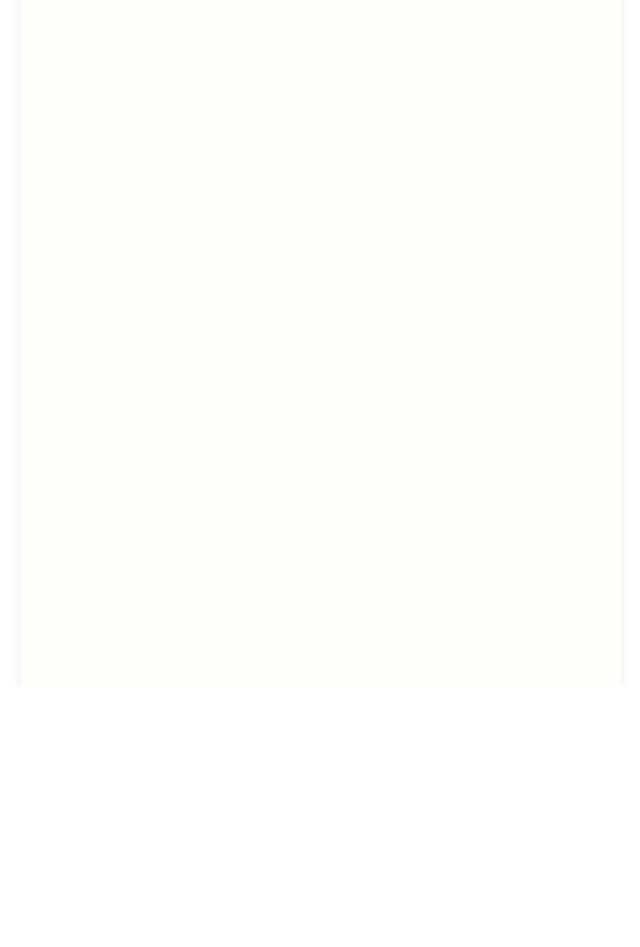
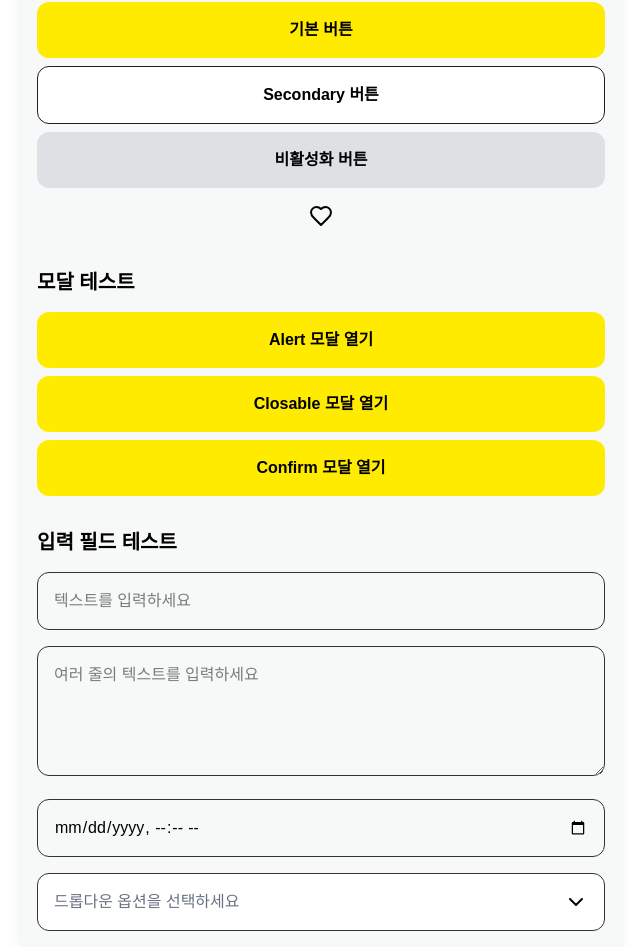
Before and after one commit to 2025-The-Pay-FinTech-Hackathon/Team03-FE, a Next.js app: page / in a window 1280 px wide. Shown: the part 114-1061 px from the top of the page, without its empty margins (319-959 px from the left). Before the commit the page ends 800 px from the top, so only its background shows below. Built offline with nearby package versions, Linux system fonts and the light colour scheme.

Commit message:
✨ Tailwind 설정 업데이트 및 새로운 홈 페이지 컴포넌트 추가

```diff
--- /dev/null
+++ b/src/app/(home)/page.tsx
@@ -0,0 +1,131 @@
+"use client";
+
+import { useState } from "react";
+import TextButton from "@/components/Button/TextButton";
+import VerticalActionButton from "@/components/Button/VerticalActionButton";
+import AlertModal from "@/components/Modal/AlertModal";
+import ClosableModal from "@/components/Modal/ClosableModal";
+import ConfirmModal from "@/components/Modal/ConfirmModal";
+import Dropdown from "@/components/Dropdown";
+import Input from "@/components/Input";
+import { Heart } from "lucide-react";
+
+export default function Home() {
+  const [isAlertOpen, setIsAlertOpen] = useState(false);
+  const [isClosableOpen, setIsClosableOpen] = useState(false);
+  const [isConfirmOpen, setIsConfirmOpen] = useState(false);
+  const [inputValue, setInputValue] = useState("");
+  const [textareaValue, setTextareaValue] = useState("");
+  const [dateValue, setDateValue] = useState("");
+  const [dropdownValue, setDropdownValue] = useState("");
+
+  const dropdownOptions = [
+    { label: "옵션 1", value: "1" },
+    { label: "옵션 2", value: "2" },
+    { label: "옵션 3", value: "3" },
+  ];
+
+  return (
+    <main className="p-4 flex flex-col gap-8">
+      <section className="space-y-4">
+        <h2 className="text-xl font-bold">버튼 테스트</h2>
+        <div className="space-y-2">
+          <TextButton onClick={() => console.log("기본 버튼 클릭")}>
+            기본 버튼
+          </TextButton>
+          <TextButton
+            onClick={() => console.log("Secondary 버튼 클릭")}
+            variant="secondary"
+          >
+            Secondary 버튼
+          </TextButton>
+          <TextButton
+            onClick={() => console.log("Disabled 버튼 클릭")}
+            disabled
+          >
+            비활성화 버튼
+          </TextButton>
+          <div className="flex justify-center">
+            <VerticalActionButton
+              onClick={() => console.log("아이콘 버튼 클릭")}
+            >
+              <Heart className="w-6 h-6" />
+            </VerticalActionButton>
+          </div>
+        </div>
+      </section>
+
+      <section className="space-y-4">
+        <h2 className="text-xl font-bold">모달 테스트</h2>
+        <div className="space-y-2">
+          <TextButton onClick={() => setIsAlertOpen(true)}>
+            Alert 모달 열기
+          </TextButton>
+          <TextButton onClick={() => setIsClosableOpen(true)}>
+            Closable 모달 열기
+          </TextButton>
+          <TextButton onClick={() => setIsConfirmOpen(true)}>
+            Confirm 모달 열기
+          </TextButton>
+        </div>
+      </section>
+
+      <section className="space-y-4">
+        <h2 className="text-xl font-bold">입력 필드 테스트</h2>
+        <div className="space-y-4">
+          <Input
+            type="text"
+            value={inputValue}
+            onChange={(e) => setInputValue(e.target.value)}
+            placeholder="텍스트를 입력하세요"
+          />
+          <Input
+            type="textarea"
+            value={textareaValue}
+            onChange={(e) => setTextareaValue(e.target.value)}
+            placeholder="여러 줄의 텍스트를 입력하세요"
+          />
+          <Input
+            type="datetime-local"
+            value={dateValue}
+            onChange={(e) => setDateValue(e.target.value)}
+          />
+          <Dropdown
+            options={dropdownOptions}
+            value={dropdownValue}
+            onChange={setDropdownValue}
+            placeholder="드롭다운 옵션을 선택하세요"
+          />
+        </div>
+      </section>
+
+      <AlertModal
+        isOpen={isAlertOpen}
+        onClose={() => setIsAlertOpen(false)}
+        onConfirm={() => console.log("Alert 확인")}
+      >
+        <p className="text-center">이것은 Alert 모달입니다.</p>
+      </AlertModal>
+
+      <ClosableModal
+        isOpen={isClosableOpen}
+        onClose={() => setIsClosableOpen(false)}
+      >
+        <div className="p-4">
+          <h3 className="text-lg font-bold mb-4">Closable 모달</h3>
+          <p>이것은 닫기 버튼이 있는 모달입니다.</p>
+        </div>
+      </ClosableModal>
+
+      <ConfirmModal
+        isOpen={isConfirmOpen}
+        onClose={() => setIsConfirmOpen(false)}
+        onConfirm={() => console.log("Confirm 확인")}
+        confirmText="확인"
+        cancelText="취소"
+      >
+        <p className="text-center">정말 이 작업을 수행하시겠습니까?</p>
+      </ConfirmModal>
+    </main>
+  );
+}
--- a/src/app/layout.tsx
+++ b/src/app/layout.tsx
@@ -15,7 +15,7 @@ export default function RootLayout({
   return (
     <html lang="ko">
       <body className="antialiased min-h-screen bg-white">
-        <div className="mx-auto max-w-[600px] min-h-screen bg-[#FFFEFA] shadow-lg">
+        <div className="mx-auto max-w-[600px] min-h-screen bg-[#f7f8f8] shadow-lg color-[#1E1E1E]">
           <DynamicHeader />
           {children}
         </div>
--- a/src/app/page.tsx
+++ /dev/null
@@ -1,3 +0,0 @@
-export default function Home() {
-  return <div className="p-4"></div>;
-}
--- a/src/components/Button/TextButton.tsx
+++ b/src/components/Button/TextButton.tsx
@@ -7,7 +7,7 @@ interface TextButtonProps {
   onClick: () => void;
   disabled?: boolean;
   width?: "full" | "fit";
-  variant?: "default" | "primary" | "secondary";
+  variant?: "primary" | "secondary";
 }
 
 const TextButton: React.FC<TextButtonProps> = ({
@@ -15,30 +15,22 @@ const TextButton: React.FC<TextButtonProps> = ({
   onClick,
   disabled = false,
   width = "full",
-  variant = "default",
+  variant = "primary",
 }) => {
   const getVariantStyles = () => {
     switch (variant) {
-      case "primary":
-        return {
-          bg: "bg-[#3B1D1D]",
-          text: "text-[#FFFEFA]",
-          hover: "hover:bg-[#3B1D1D]/90",
-          active: "active:bg-[#3B1D1D]/80",
-        };
       case "secondary":
         return {
-          bg: "bg-[#FAF6F6]",
-          text: "text-[#3B1D1D]",
-          border: "border border-[#3B1D1D]",
-          hover: "hover:bg-[#FAF6F6]/90",
-          active: "active:bg-[#FAF6F6]/80",
+          bg: "bg-[#FFFFFF]",
+          border: "border border-[#1E1E1E]",
+          hover: "hover:bg-[#DEE1E4]/20",
+          active: "active:bg-[#DEE1E4]/50",
         };
       default:
         return {
-          bg: "bg-[#FFEB3B]",
-          hover: "hover:bg-[#FFEB3B]/90",
-          active: "active:bg-[#FFEB3B]/80",
+          bg: "bg-[#FFEB00]",
+          hover: "hover:bg-[#FFEB00]/90",
+          active: "active:bg-[#FFEB00]/80",
         };
     }
   };
@@ -53,9 +45,8 @@ const TextButton: React.FC<TextButtonProps> = ({
         ${width === "full" ? "w-full" : "w-fit"}
         py-4
         px-8
-        rounded-lg
+        rounded-xl
         ${styles.bg}
-        ${styles.text || ""}
         ${styles.border || ""}
         font-semibold
         text-base
@@ -73,7 +64,7 @@ const TextButton: React.FC<TextButtonProps> = ({
           cursor-pointer
         `
         }
-        disabled:bg-gray-200
+        disabled:bg-[#DEE1E4]
         disabled:cursor-not-allowed
         disabled:transform-none
         disabled:shadow-none
--- a/src/components/Button/VerticalActionButton.tsx
+++ b/src/components/Button/VerticalActionButton.tsx
@@ -31,7 +31,7 @@ const VerticalActionButton: React.FC<VerticalActionButtonProps> = ({
           !disabled &&
           `
           hover:scale-102
-          hover:bg-[#FAF6F6]
+          hover:bg-[#333333]/10
           active:scale-98
           cursor-pointer
         `
--- a/src/components/Dropdown.tsx
+++ b/src/components/Dropdown.tsx
@@ -54,10 +54,10 @@ const Dropdown: React.FC<DropdownProps> = ({
         className={`
           w-full
           p-4
-          rounded-lg
+          rounded-xl
           ${isOpen ? "border-2" : "border"}
-          border-[#3B1D1D]
-          bg-[#FAF6F6]
+          border-[#333333]
+          bg-[#FFFFFF]
           text-base
           font-normal
           transition-all
@@ -75,7 +75,7 @@ const Dropdown: React.FC<DropdownProps> = ({
           {selectedOption ? selectedOption.label : placeholder}
         </span>
         <ChevronDown
-          className={`text-[#3B1D1D] transition-transform duration-200 ${
+          className={`transition-transform duration-200 ${
             isOpen ? "rotate-180" : ""
           }`}
         />
@@ -89,8 +89,8 @@ const Dropdown: React.FC<DropdownProps> = ({
           mt-1
           bg-white
           border
-          border-[#3B1D1D]
-          rounded-lg
+          border-[#1E1E1E]
+          rounded-xl
           shadow-lg
           overflow-hidden
           transition-all
@@ -109,9 +109,9 @@ const Dropdown: React.FC<DropdownProps> = ({
             onClick={() => handleSelect(opt.value)}
             className={`
               p-4
-              hover:bg-[#FAF6F6]
+              hover:bg-[#f7f8f8]
               cursor-pointer
-              ${opt.value === value ? "bg-[#FAF6F6] font-medium" : ""}
+              ${opt.value === value ? "bg-white font-medium" : ""}
             `}
           >
             {opt.label}
--- a/src/components/Header/BackWithTitleHeader.tsx
+++ b/src/components/Header/BackWithTitleHeader.tsx
@@ -25,14 +25,14 @@ const BackWithTitleHeader: React.FC<BackWithTitleHeaderProps> = ({
   };
 
   return (
-    <div className="relative flex items-center justify-center h-14 px-4 border-b border-[#3B1D1D]/10">
+    <div className="relative flex items-center justify-center h-14 px-4 border-b border-[#333333]/20">
       <div className="absolute left-2">
         <VerticalActionButton onClick={handleBackClick}>
-          <ChevronLeft className="w-6 h-6 text-[#3B1D1D]" />
+          <ChevronLeft className="w-6 h-6 " />
         </VerticalActionButton>
       </div>
 
-      <h1 className="text-lg font-semibold text-[#3B1D1D]">{title}</h1>
+      <h1 className="text-lg font-semibold ">{title}</h1>
     </div>
   );
 };
--- a/src/components/Header/TitleHeader.tsx
+++ b/src/components/Header/TitleHeader.tsx
@@ -8,8 +8,8 @@ interface TitleHeaderProps {
 
 const TitleHeader: React.FC<TitleHeaderProps> = ({ title }) => {
   return (
-    <div className="relative flex items-center justify-center h-14 px-4 border-b border-[#3B1D1D]/10">
-      <h1 className="text-lg font-semibold text-[#3B1D1D]">{title}</h1>
+    <div className="relative flex items-center justify-center h-14 px-4 border-b border-[#333333]/20">
+      <h1 className="text-lg font-semibold ">{title}</h1>
     </div>
   );
 };
--- a/src/components/Input.tsx
+++ b/src/components/Input.tsx
@@ -22,10 +22,10 @@ const Input: React.FC<InputProps> = ({
   const baseStyle = `
     w-full
     p-4
-    rounded-lg
+    rounded-xl
     border
-    border-[#3B1D1D]
-    bg-[#FAF6F6]
+    border-[#333333]
+    bg-[#f7f8f8]
     text-base
     font-normal
     transition-all
--- a/src/components/Modal/ClosableModal.tsx
+++ b/src/components/Modal/ClosableModal.tsx
@@ -69,7 +69,7 @@ const ClosableModal: React.FC<ClosableModalProps> = ({
         <div className="flex flex-col gap-3 justify-between items-center p-4 ">
           <div className="w-full">
             <VerticalActionButton onClick={onClose} aria-label="닫기">
-              <X className="w-6 h-6 text-[#3B1D1D]" />
+              <X className="w-6 h-6" />
             </VerticalActionButton>
           </div>
 
--- a/tailwind.config.ts
+++ b/tailwind.config.ts
@@ -4,11 +4,13 @@ const config = {
   theme: {
     extend: {
       colors: {
-        customIvory: "#FFFEFA",
-        customBeige: "#FAF6F6",
-        customRed: "#ff5e5e",
-        customBrown: "#3B1D1D",
-        customYellow: "#FFEB3B",
+        customwhite: "#FFFFFF",
+        customRed: "#FF3C3C",
+        customYellow: "#FFEB00",
+        customBlack: "#1E1E1E",
+        customDarkGray: "#333333",
+        customGray: "#DEE1E4",
+        customLightGray: "#f7f8f8",
       },
     },
   },
```
